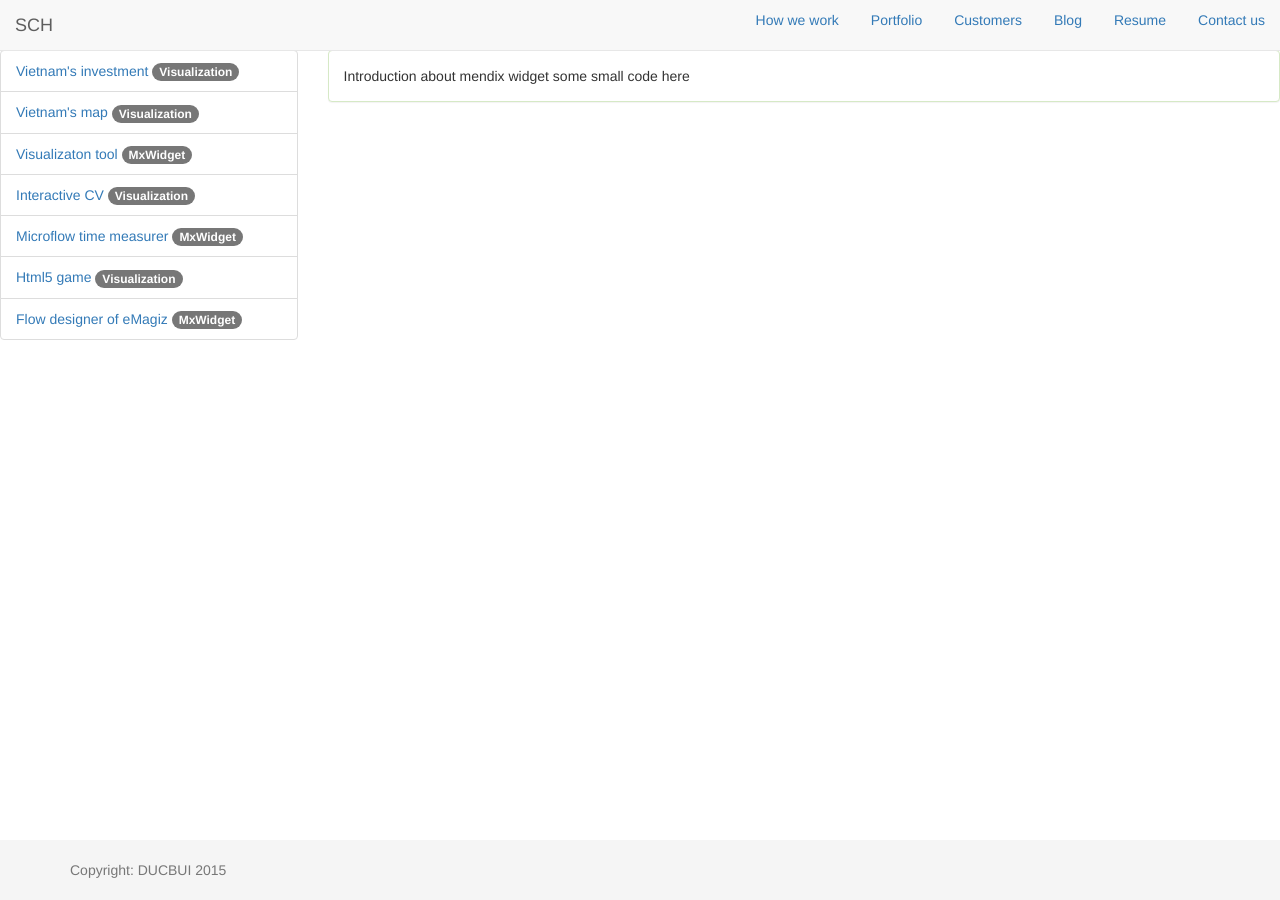
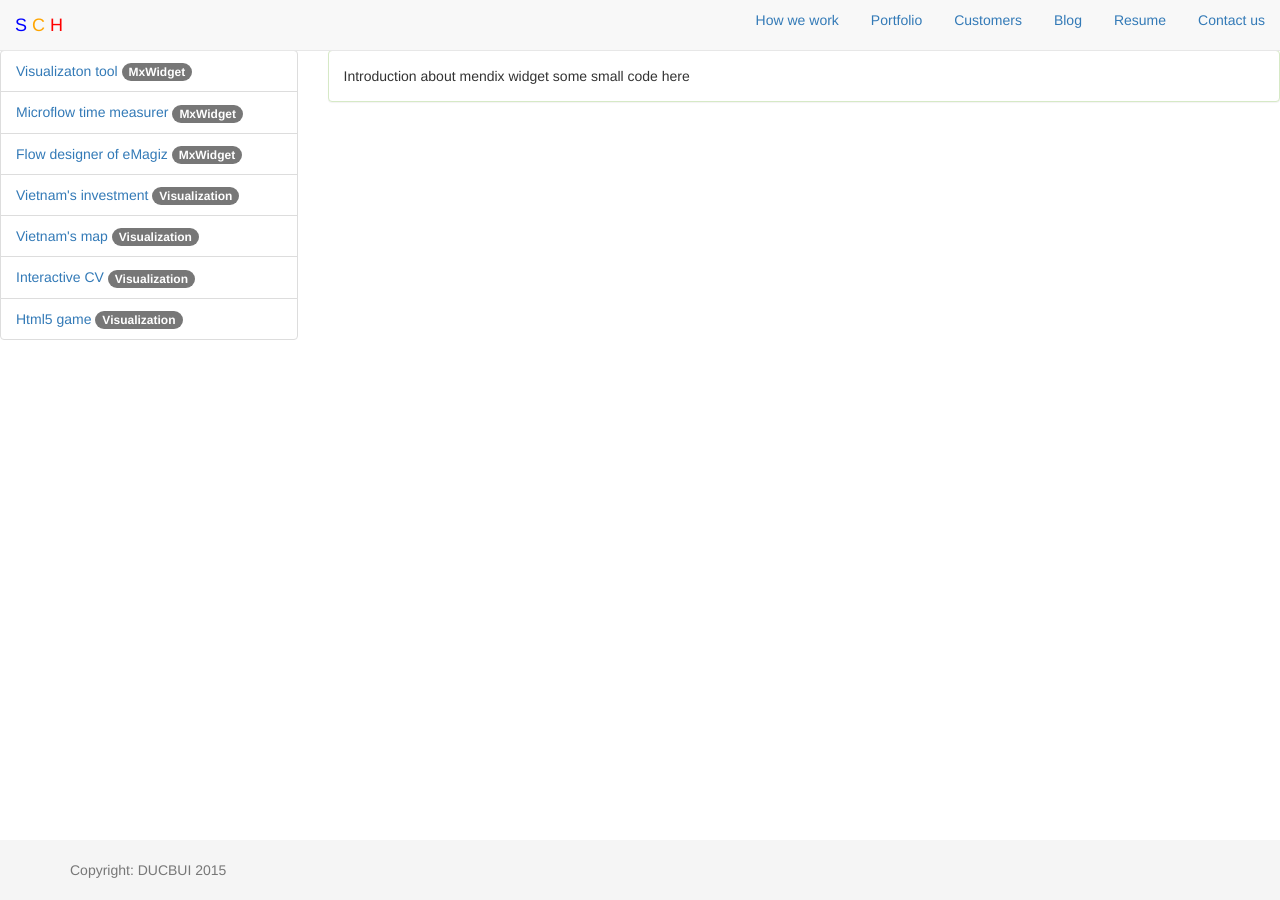
Before and after one commit to vietduc1441/vietduc1441.github.io, a Jekyll site: the page built from portfolio/index.html, in a window 1280 px wide. Built offline with Jekyll 4.4.1, drawn with Linux system fonts in a browser that asks for light colours.

Commit message:
color for brand, order of port..

```diff
--- a/_includes/nav_links.html
+++ b/_includes/nav_links.html
@@ -1,7 +1,12 @@
 <nav class="navbar navbar-default navbar-fixed-top">
 <div class="container-fluid">
 	<div class="navbar-header">
-		<a class="navbar-brand" href="/">SCH</a>
+        <a class="navbar-brand" href="/">
+            <!-- Sang tao Chuyen nghiep Hoc hoi -->
+            <span style="color: blue">S</span>
+            <span style="color: orange">C</span>
+            <span style="color: red">H</span>
+        </a>
 	</div>
 	<div class="collapse navbar-collapse">
 		<ul class="nav nav-pills navbar-right">
--- a/_layouts/portfolio.html
+++ b/_layouts/portfolio.html
@@ -10,7 +10,17 @@ layout: default
 
     <div class="container-fluid col-md-3" >
         <div class="list-group">
-            {% for post in site.categories.portfolio %}
+            {% for post in site.categories.mxwidget %}
+            <div class="list-group-item">
+                <a href="{{ post.url }}">{{post.title}} <span class="badge">{{post.category}}</a>
+            </div>
+            {% endfor %}
+            {% for post in site.categories.visualinteraction %}
+            <div class="list-group-item">
+                <a href="{{ post.url }}">{{post.title}} <span class="badge">{{post.category}}</a>
+            </div>
+            {% endfor %}
+            {% for post in site.categories.hybridmobileapp %}
             <div class="list-group-item">
                 <a href="{{ post.url }}">{{post.title}} <span class="badge">{{post.category}}</a>
             </div>
```
